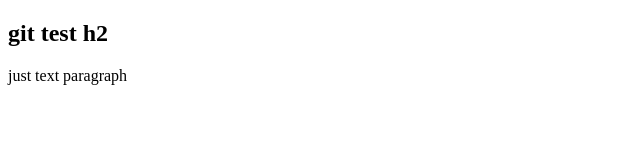
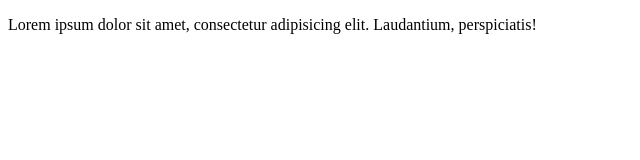
Before and after one commit to ExpertUser/site, a plain HTML site: page index.html in a window 1280 px wide. Shown: the whole page, without its empty margins (0-640 px from the left). Drawn offline with Linux system fonts and the light colour scheme.

Commit message:
third commit

```diff
--- a/index.html
+++ b/index.html
@@ -5,7 +5,6 @@
 	<title>git test</title>
 </head>
 <body>
-	<h2>git test h2</h2>
-	<p>just text paragraph</p>
+	<p>Lorem ipsum dolor sit amet, consectetur adipisicing elit. Laudantium, perspiciatis!</p>
 </body>
 </html>
```
